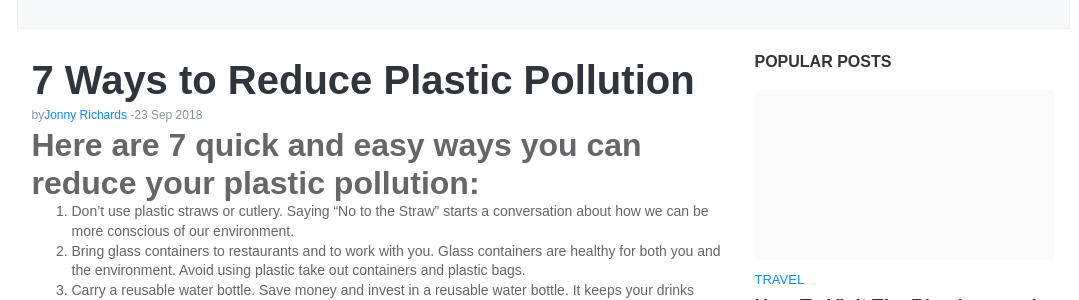
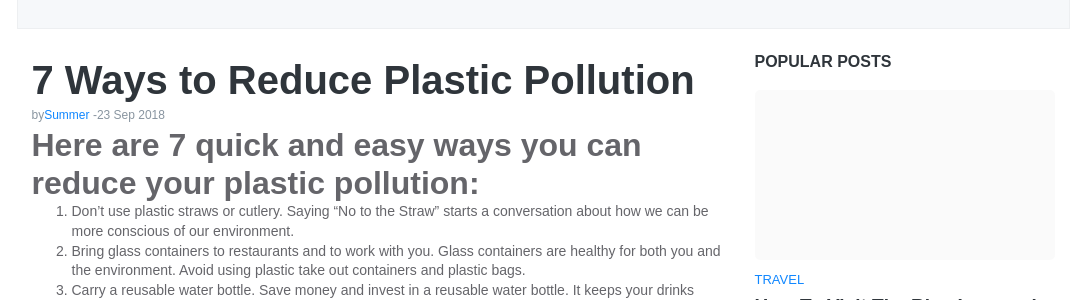
Before and after one commit to poztxa/poztxa.github.io, a Jekyll site: the page built from _posts/2018-09-23-7-ways-to-reduce-plastic-pollution.md, in a window 1280 px wide. Shown: the part 134-434 px from the top of the page, without its empty margins (97-1176 px from the left). Built offline with Jekyll 4.4.1, drawn with Linux system fonts in a browser that asks for light colours; some web fonts are replaced.

Commit message:
Update post.html

```diff
--- a/_layouts/post.html
+++ b/_layouts/post.html
@@ -17,8 +17,9 @@ post_class: post-template
 <h1 class="entry-title">{{ page.title }}</h1>
 <div class="entry-meta">
 <div class="align-left">
-<span class="entry-author"><span class="author-avatar-wrap"><span class="author-avatar lazy-ify" data-image="//blogger.googleusercontent.com/img/b/R29vZ2xl/AVvXsEhhPbUza1dyJMHVwkHOx_Rgwy4ftkCpCYq3hpVDhDfJvBsey1OTk12Cq2RDE3n5_VzGRjCC08mdNVbvnjKszNifbn9aDkL3dv9r24OeAfWcB1aQ9P-Ipe8pKCmlvp75NJQ/w72-h72-p-k-no-nu/author-profile.jpg" style="background-image:url(https://blogger.googleusercontent.com/img/b/R29vZ2xl/AVvXsEhhPbUza1dyJMHVwkHOx_Rgwy4ftkCpCYq3hpVDhDfJvBsey1OTk12Cq2RDE3n5_VzGRjCC08mdNVbvnjKszNifbn9aDkL3dv9r24OeAfWcB1aQ9P-Ipe8pKCmlvp75NJQ/w29-h29-p-k-no-nu/author-profile.jpg)"></span></span>
-<span class="by">by</span><span class="author-name">Jonny Richards</span></span>
+{% if page.author %}
+<span class="entry-author"><span class="author-avatar-wrap"><span class="author-avatar lazy-ify" data-image="{{site.baseurl}}/{{author.avatar}}" style="background-image:url({{site.baseurl}}/{{author.avatar}})"></span></span>
+<span class="by">by</span><span class="author-name">{{ author.display_name }}</span></span>{% endif %}
 <span class="entry-time"><span class="on">-</span><time class="published" datetime="{{ page.date | date:"%Y-%m-%d" }}">{{ page.date | date_to_string }}</time></span>
 {% if page.last_modified_at %}
 (Updated: <time datetime="{{ page.last_modified_at | date_to_xmlschema }}" itemprop="dateModified">{{ page.last_modified_at | date: "%b %-d, %Y" }}</time>)
```
